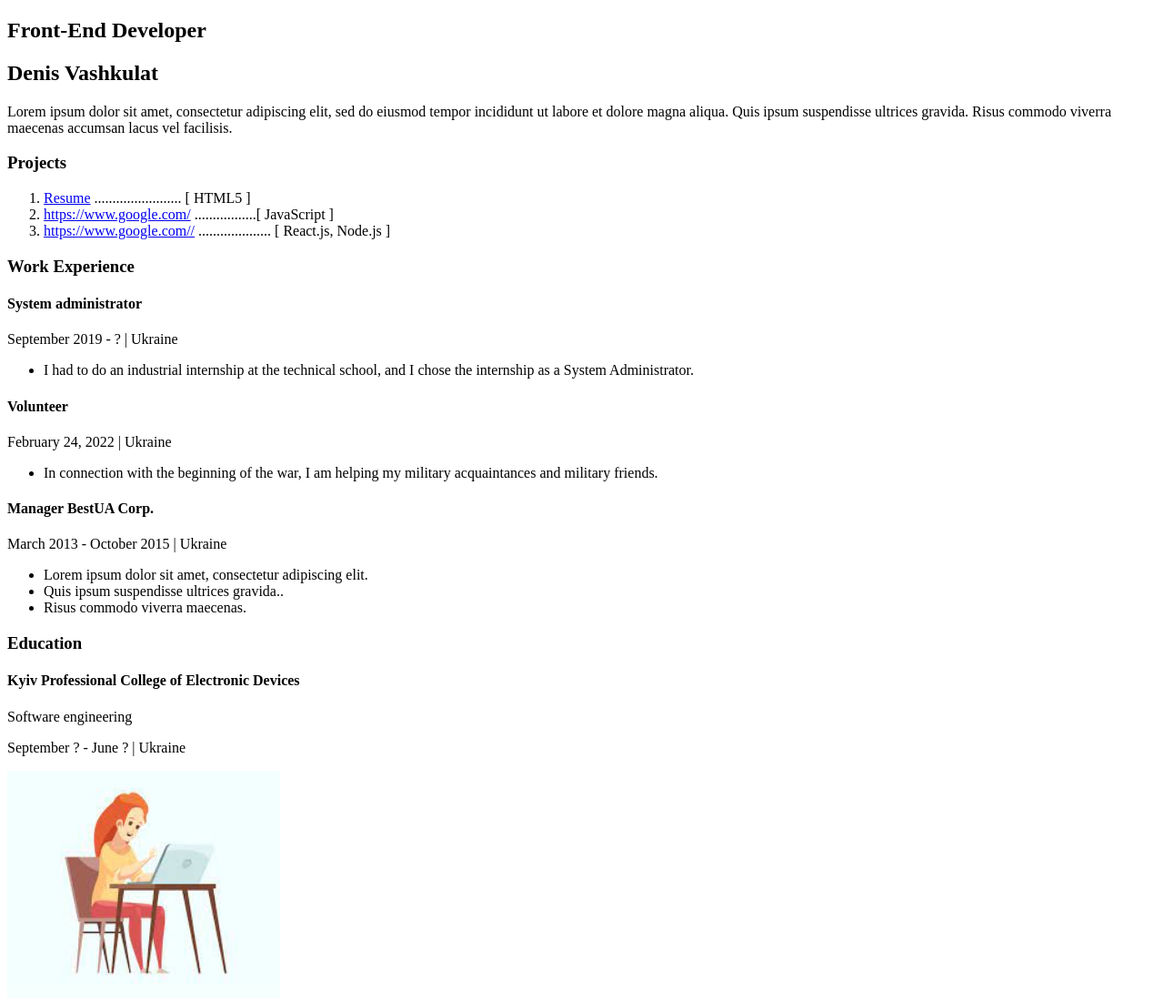
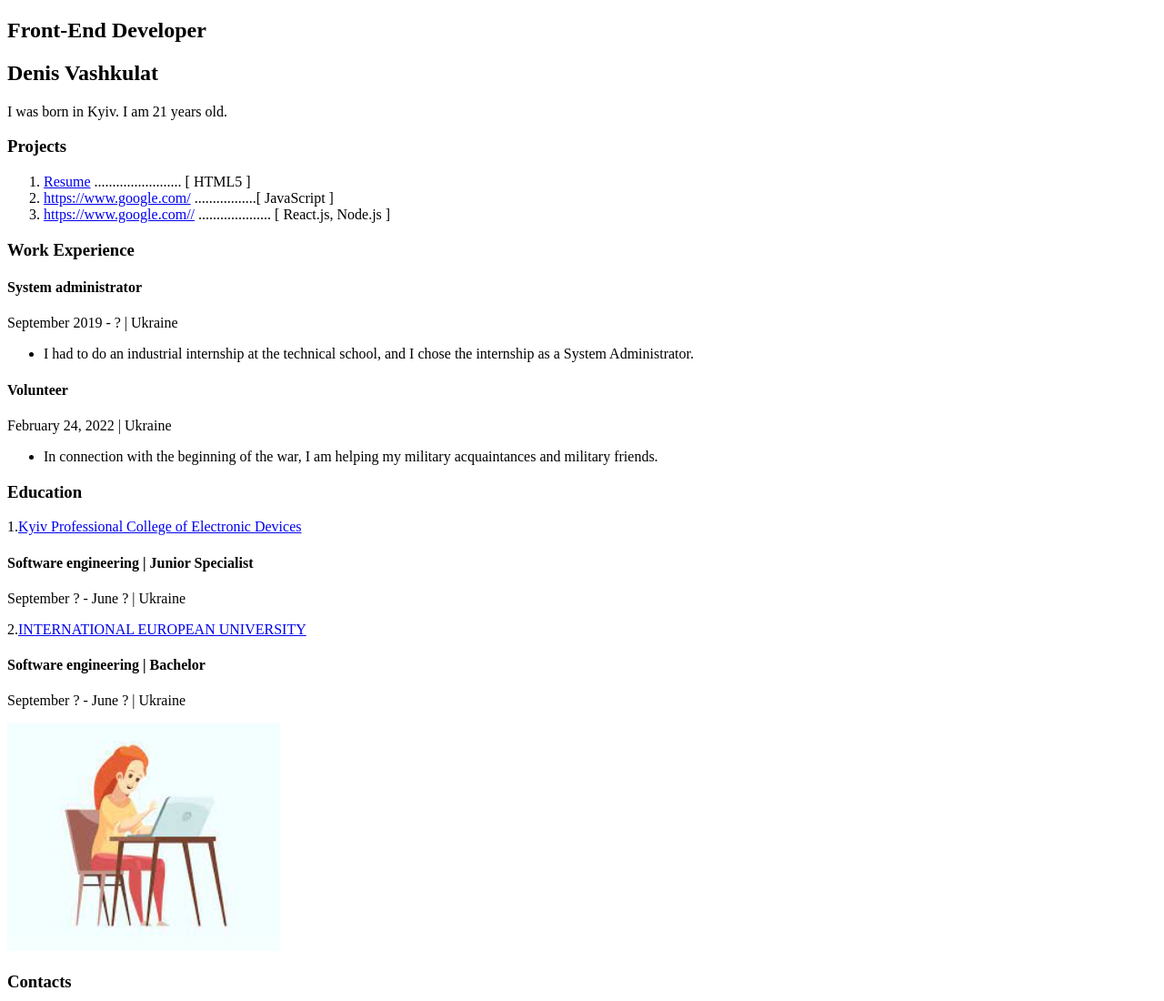
Before and after one commit to DenisVashkulat/meu_resume, a plain HTML site: page index.html in a window 1280 px wide. Shown: the top 1100 px of the page at 91% size. Drawn offline with Linux system fonts and the light colour scheme.

Commit message:
Update.2

```diff
--- a/index.html
+++ b/index.html
@@ -3,7 +3,7 @@
 <head>
     <meta charset="UTF-8">
     <meta name="viewport" content="width=device-width, initial-scale=1.0">
-    <title>Document</title>
+    <title>Resume</title>
 </head>
 <body>
     <!-- Wrapper -->
@@ -19,10 +19,8 @@
                 <h2>Front-End Developer</h2>
                 <h1>Denis Vashkulat</h1>
 
-                <p>Lorem ipsum dolor sit amet, consectetur adipiscing elit, sed do eiusmod tempor incididunt ut labore
-                    et
-                    dolore magna aliqua. Quis ipsum suspendisse ultrices gravida. Risus commodo viverra maecenas accumsan
-                    lacus vel facilisis. </p>
+                <p>I was born in Kyiv.
+                    I am 21 years old. </p>
 
             </div>
 
@@ -71,25 +69,18 @@
                     </ul>
                 </div>
 
-                <!-- Company 3.-->
-                <div>
-                    <h4>Manager BestUA Corp.</h4>
-                    <p>March 2013 - October 2015 | Ukraine</p>
-                    <ul>
-                        <li>Lorem ipsum dolor sit amet, consectetur adipiscing elit. </li>
-                        <li>Quis ipsum suspendisse ultrices gravida..</li>
-                        <li>Risus commodo viverra maecenas. </li>
-                    </ul>
-                </div>
-            </div>
 
             <!-- Education -->
             <div>
 
                 <h3>Education</h3>
 
-                <h4>Kyiv Professional College of Electronic Devices</h4>
-                <p>Software engineering</p>
+                <p>1.<a href="https://xn--e1ajqk.kiev.ua/">Kyiv Professional College of Electronic Devices</a></p>
+                <h4>Software engineering | Junior Specialist</h4>
+                    <p>September ? - June ? | Ukraine</p>
+
+                    <p>2.<a href="https://ieu.edu.ua/">INTERNATIONAL EUROPEAN UNIVERSITY</a></p>
+                    <h4>Software engineering | Bachelor</h4>
                     <p>September ? - June ? | Ukraine</p>
 
             </div>
```
